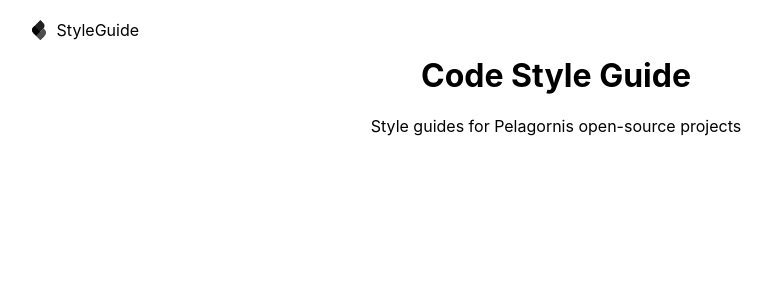
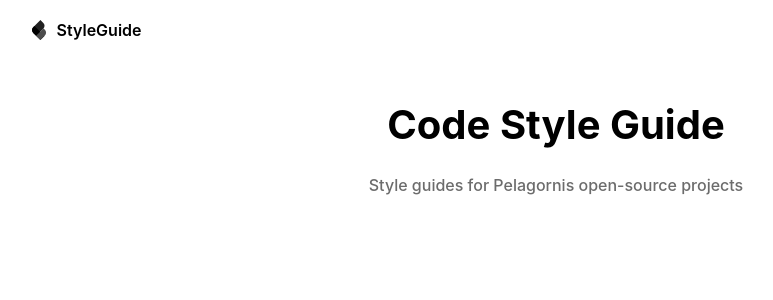
Before and after one commit to pelagornis/styleguide, a Jekyll site: the page built from index.html, in a window 1280 px wide and 900 px high. Shown: the top 300 px of the window, without its empty margins (84-857 px from the left). Built offline with Jekyll 4.4.1, drawn with Linux system fonts in a browser that asks for light colours.

Commit message:
Update Screen scss

```diff
--- a/_sass/_screen.scss
+++ b/_sass/_screen.scss
@@ -96,6 +96,7 @@
     justify-content: space-between;
     margin-left: auto;
     margin-right: auto;
+    border-bottom: 1px solid var(--color-navbar-border);
 
     .navbar-logo-containers {
         display: flex;
@@ -109,22 +110,35 @@
                 max-height: 1.5rem;
                 margin-right: 10px;
             }
+            span {
+                font-weight: 600;
+                font-size: 16px;
+            }
         }
     }
-
 }
 
 main {
+    margin: auto;
     max-width: 1440px;
     min-width: 320px;
-    padding: 35px 30px 0;
+    padding: var(--navbar-height) 30px 0;
     min-height: 100%;
     height: auto !important;
     height: 100%;
 
     .p-title {
         text-align: center;
-        margin-bottom: 1em;
+        margin: 2.5em 0 0;
+        h1 {
+            font-size: 2.5em;
+            font-weight: 700;
+        }
+        p {
+            font-size: 1em;
+            font-weight: 500;
+            color: #6C6C6C;
+        }
     }
 }
 
```
